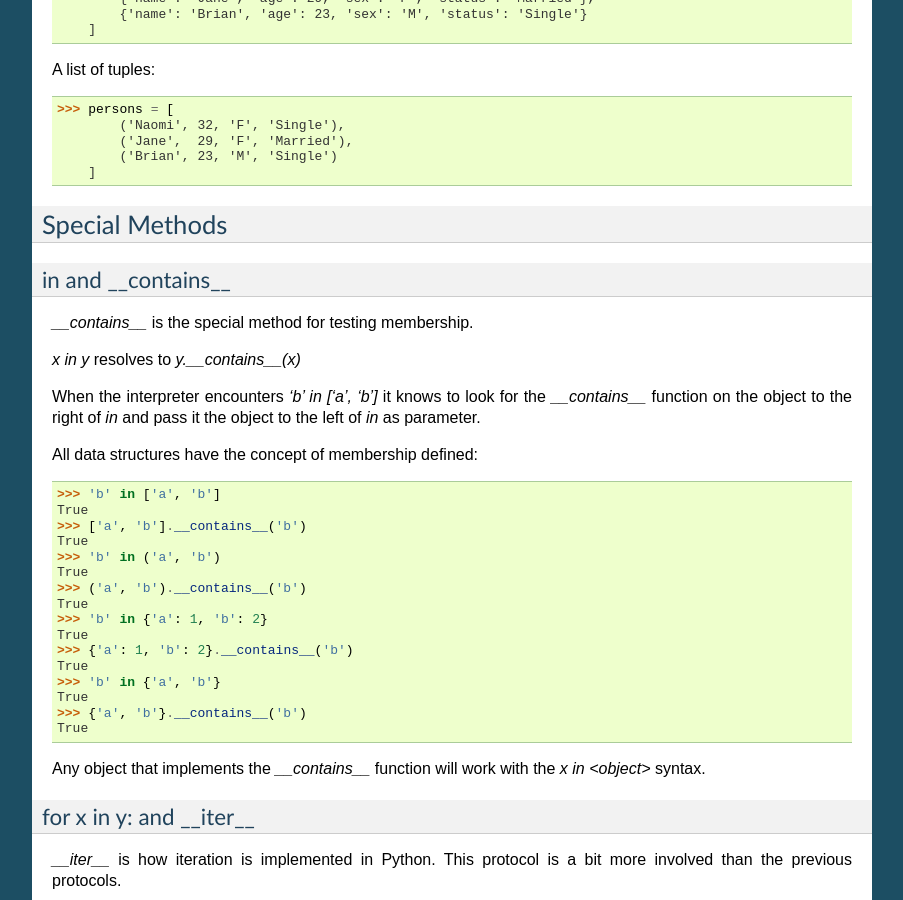
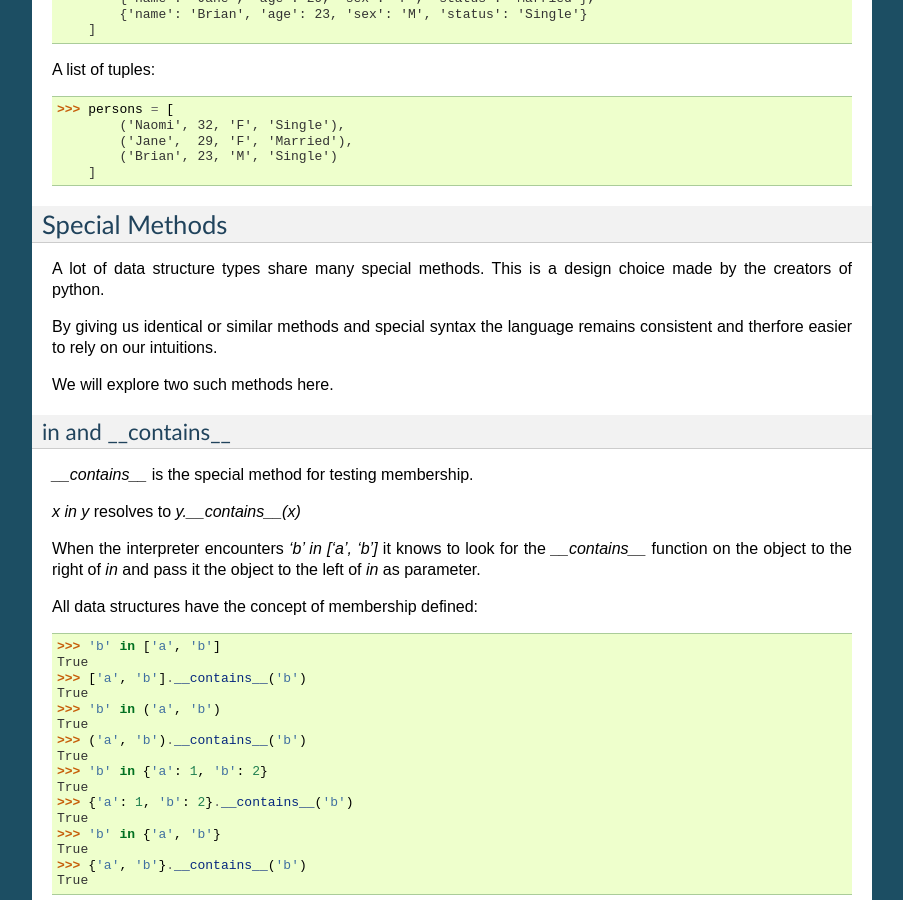
Before and after one commit to gu-lseg/intro-to-programming, a Sphinx documentation site: the page built from source/data_structures.rst, in a window 1280 px wide and 900 px high, scrolled down 3178 px. Shown: the whole window, without its empty margins (198-1101 px from the left). Built offline with Sphinx 7.4.7, drawn with Linux system fonts in a browser that asks for light colours.

Commit message:
intro to special methods in data structures

```diff
--- a/source/data_structures.rst
+++ b/source/data_structures.rst
@@ -189,6 +189,14 @@ A list of tuples::
 Special Methods
 ===============
 
+A lot of data structure types share many special methods. This is a design
+choice made by the creators of python.
+
+By giving us identical or similar methods and special syntax the language
+remains consistent and therfore easier to rely on our intuitions.
+
+We will explore two such methods here.
+
 in and  __contains__
 ---------------------
 
```
